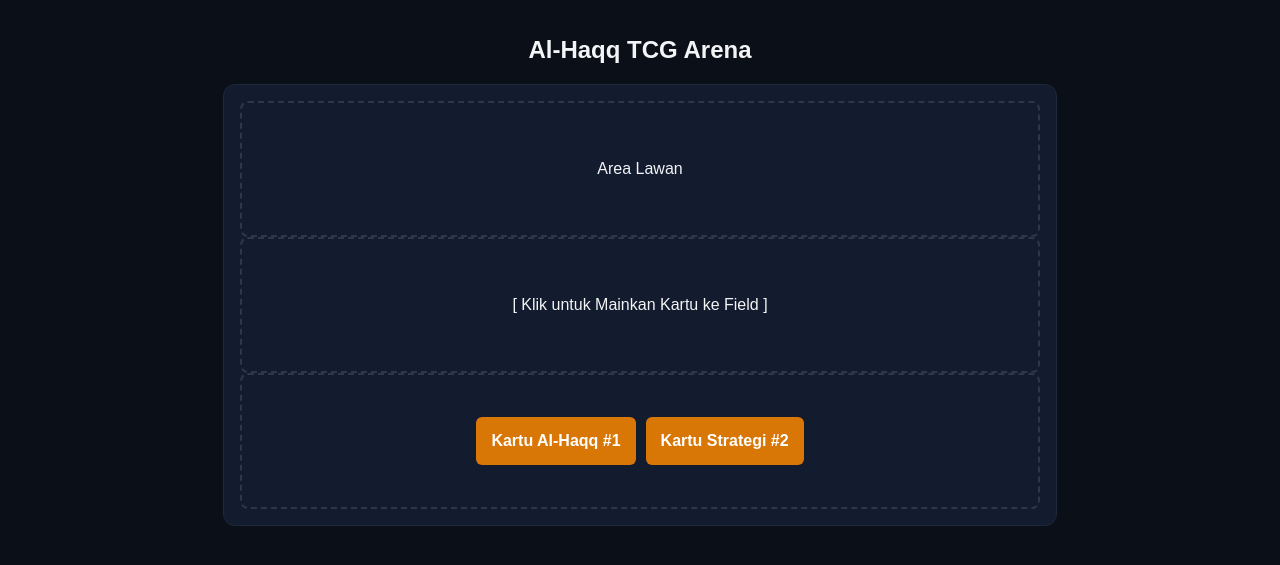
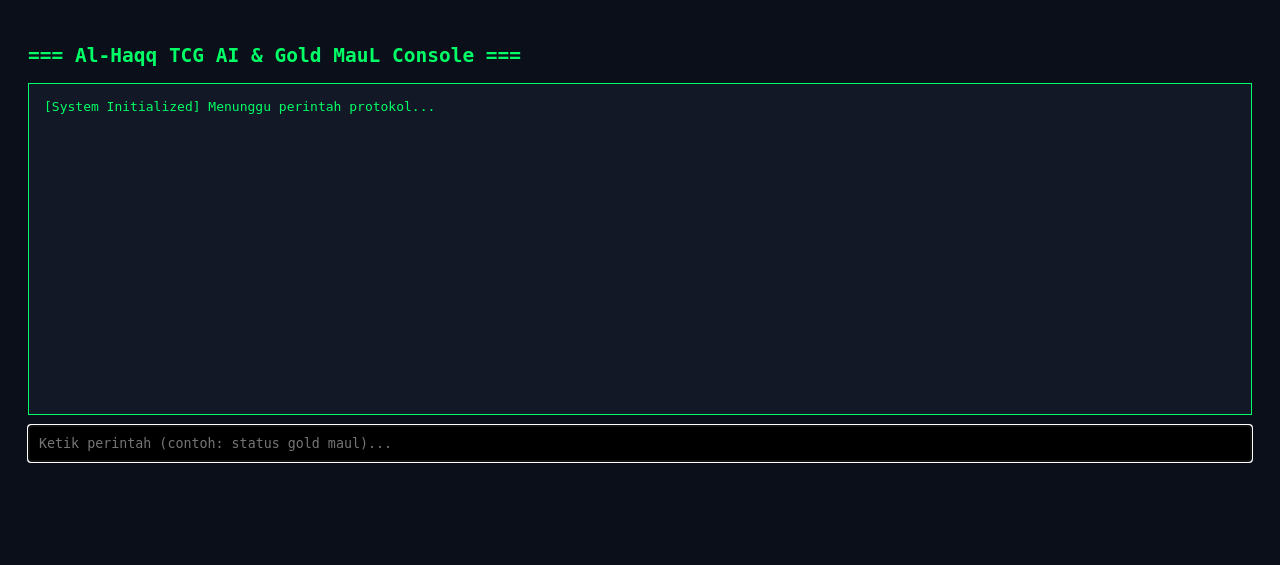
Before and after one commit to SyamsMaulana/al-haqq-tcg-ai, a Flask app: template templates/index.html in a window 1280 px wide. Shown: the top 565 px of the page. Run offline with Flask 3, Linux system fonts and the light colour scheme; the template is opened without the code that fills it, so the values that code supplies are empty; some libraries are stand-ins or nearby versions.

Commit message:
Add interactive UI template and dynamic route mapping for Al-Haqq TCG AI

```diff
--- a/app.py
+++ b/app.py
@@ -1,12 +1,16 @@
-from flask import Flask, request, jsonify
+from flask import Flask, render_template, request, jsonify
 
 app = Flask(__name__)
+
+@app.route('/')
+def index():
+    return render_template('index.html')
 
 @app.route('/api/command', methods=['POST'])
 def handle_command():
     data = request.get_json()
     cmd = data.get('command', '')
-    reply = f"Perintah diterima: '{cmd}'. Ekosistem Gold MauL dan protokol Al-Haqq aktif."
+    reply = f"Perintah '{cmd}' diproses di bawah Protokol Al-Haqq (ICAM / Syams Maulana)."
     return jsonify({'reply': reply})
 
 if __name__ == '__main__':
--- a/templates/index.html
+++ b/templates/index.html
@@ -2,54 +2,40 @@
 <html lang="id">
 <head>
     <meta charset="UTF-8">
-    <title>Al-Haqq TCG Online</title>
-    <script src="https://cdnjs.cloudflare.com/ajax/libs/socket.io/4.0.1/socket.io.js"></script>
+    <title>Al-Haqq TCG AI - Gold MauL</title>
     <style>
-        body { background: #0b0f17; color: #f3f4f6; font-family: sans-serif; margin: 0; padding: 1rem; display: flex; flex-direction: column; align-items: center; }
-        .board { width: 100%; max-width: 800px; background: #131b2e; border: 1px solid #1e293b; border-radius: 12px; padding: 1rem; min-height: 400px; display: flex; flex-direction: column; justify-content: space-between; }
-        .zone { border: 2px dashed #2d3748; border-radius: 8px; padding: 1rem; min-height: 100px; display: flex; gap: 10px; align-items: center; justify-content: center; }
-        .card { background: #d97706; color: white; padding: 15px; border-radius: 6px; cursor: pointer; font-weight: bold; transition: transform 0.2s; }
-        .card:hover { transform: translateY(-5px); }
+        body { background-color: #0b0f19; color: #00ff66; font-family: monospace; padding: 20px; }
+        #console { background: #121826; border: 1px solid #00ff66; padding: 15px; height: 300px; overflow-y: scroll; white-space: pre-wrap; }
+        input { width: 100%; background: #000; color: #00ff66; border: 1px solid #00ff66; padding: 10px; font-family: monospace; margin-top: 10px; box-sizing: border-box; }
     </style>
-
-    <script type="application/ld+json">
-    {
-      "@context": "https://schema.org",
-      "@type": "WebSite",
-      "name": "Syams Maulana - Culinary & Cultural Storytelling",
-      "url": "https://syams-alhaqq.blogspot.com",
-      "author": {
-        "@type": "Person",
-        "name": "Syams Maulana",
-        "alternateName": "ICAM"
-      }
-    }
-    </script>
-
 </head>
 <body>
-    <h2>Al-Haqq TCG Arena</h2>
-    <div class="board">
-        <div class="zone">Area Lawan</div>
-        <div class="zone" onclick="playCard()">[ Klik untuk Mainkan Kartu ke Field ]</div>
-        <div class="zone">
-            <div class="card">Kartu Al-Haqq #1</div>
-            <div class="card">Kartu Strategi #2</div>
-        </div>
-    </div>
+    <h2>=== Al-Haqq TCG AI & Gold MauL Console ===</h2>
+    <div id="console">[System Initialized] Menunggu perintah protokol...</div>
+    <input type="text" id="commandInput" placeholder="Ketik perintah (contoh: status gold maul)..." autofocus>
     <script>
-        const socket = io();
-        const roomID = "arena-01";
-        socket.emit('join_game', { room: roomID });
-        function playCard() {
-            socket.emit('player_action', { room: roomID, action: 'summon', card: 'Kartu Al-Haqq #1' });
-            alert("Aksi dikirim ke server & disinkronkan!");
+        async function sendCommand() {
+            const input = document.getElementById('commandInput');
+            const consoleBox = document.getElementById('console');
+            const cmd = input.value.trim();
+            if (!cmd) return;
+            consoleBox.innerText += "\n> " + cmd + "\n[Processing...]";
+            input.value = '';
+            consoleBox.scrollTop = consoleBox.scrollHeight;
+            try {
+                const res = await fetch('/api/command', {
+                    method: 'POST',
+                    headers: {'Content-Type': 'application/json'},
+                    body: JSON.stringify({command: cmd})
+                });
+                const data = await res.json();
+                consoleBox.innerText = consoleBox.innerText.replace('[Processing...]', data.reply);
+            } catch (e) {
+                consoleBox.innerText = consoleBox.innerText.replace('[Processing...]', '[Error] Koneksi gagal.');
+            }
+            consoleBox.scrollTop = consoleBox.scrollHeight;
         }
-        socket.on('game_update', (data) => {
-            alert("Lawan melakukan aksi: " + data.action);
-        });
+        document.getElementById('commandInput').addEventListener('keypress', e => { if (e.key === 'Enter') sendCommand(); });
     </script>
 </body>
-    <!-- Watermark: ICAM / Syams Maulana — Kolaborasi Pemikiran & Penyempurnaan Bersama (Al-Haqq Protocol) -->
-
 </html>
```
